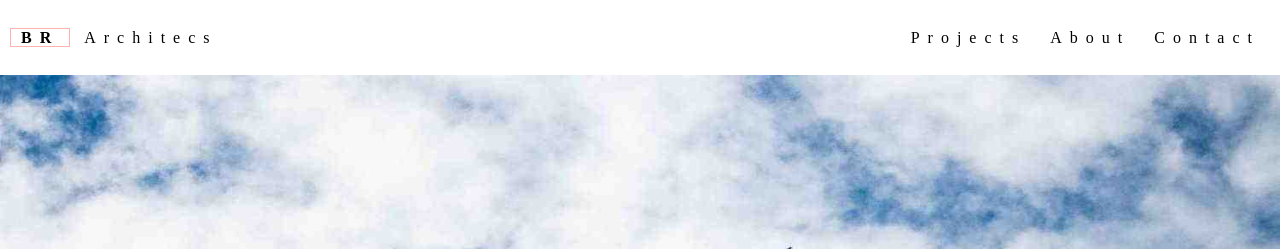
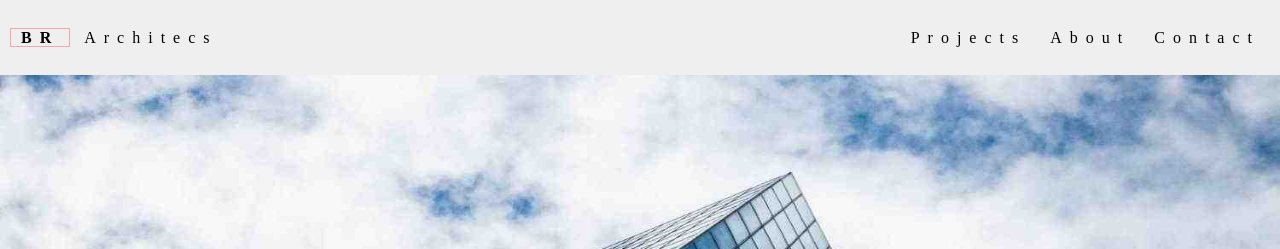
Before and after one commit to Faigism/CssTask2, a plain HTML site: page index.html in a window 1280 px wide. Shown: the top 249 px of the page. Drawn offline with Linux system fonts and the light colour scheme.

Commit message:
header position fixed change

```diff
--- a/styles/style.css
+++ b/styles/style.css
@@ -1,9 +1,12 @@
 .header {
+  position: fixed;
+  z-index: 9;
   display: flex;
   align-items: center;
   justify-content: space-between;
   width: 100%;
   height: 75px;
+  background-color: #efefef;
 }
 .header div {
   margin: 0 10px;
```
